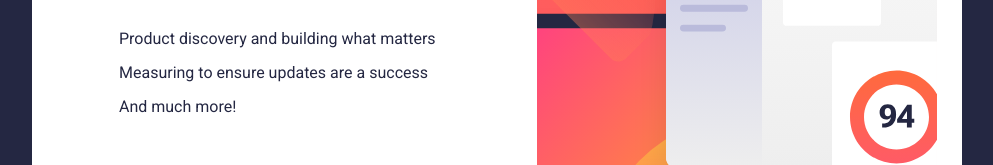
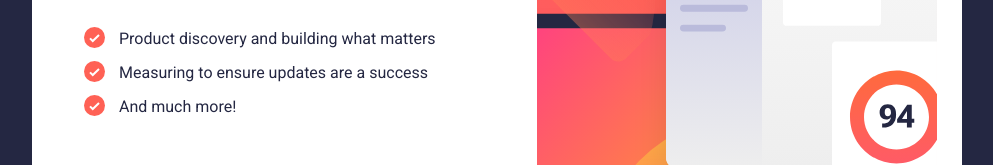
Before and after one commit to MatthewCCS/newsletter-sign-up-with-success-message, a plain HTML site: page index.html in a window 1280 px wide. Shown: the part 310-475 px from the top of the page, without its empty margins (143-1136 px from the left). Drawn offline with Linux system fonts and the light colour scheme; the site is published under a folder, as on GitHub Pages, so addresses that start at the root find nothing.

Commit message:
fixed errors

```diff
--- a/styles/app.css
+++ b/styles/app.css
@@ -135,7 +135,7 @@ ul {
 }
 
 .icon-list {
-  background: left/contain no-repeat url(/assets/images/icon-list.svg);
+  background: left/contain no-repeat url(../assets/images/icon-list.svg);
   background-size: auto;
   background-position: inherit;
   padding-left: 35px;
```
Also changed, not shown: 1 other file.
